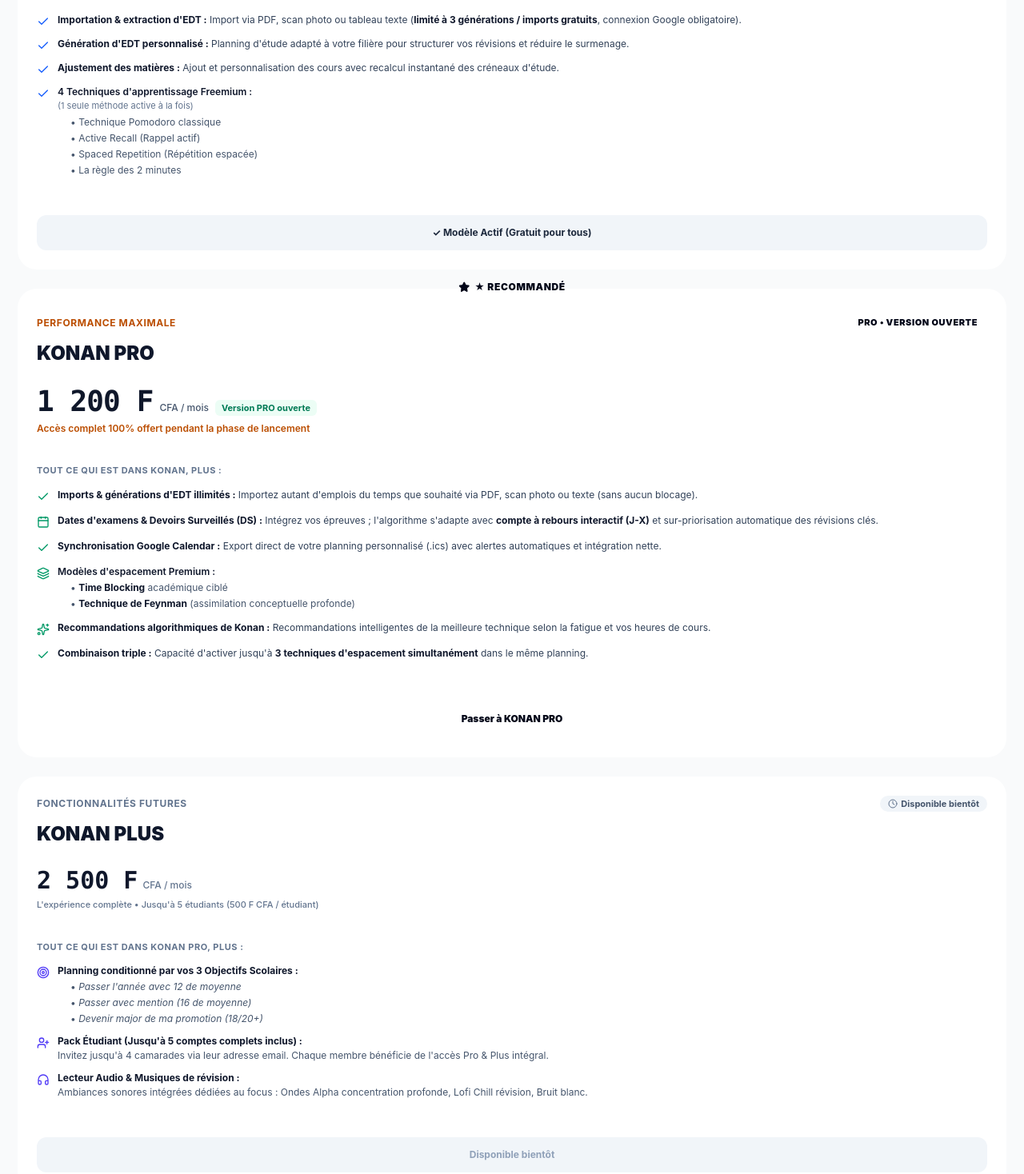
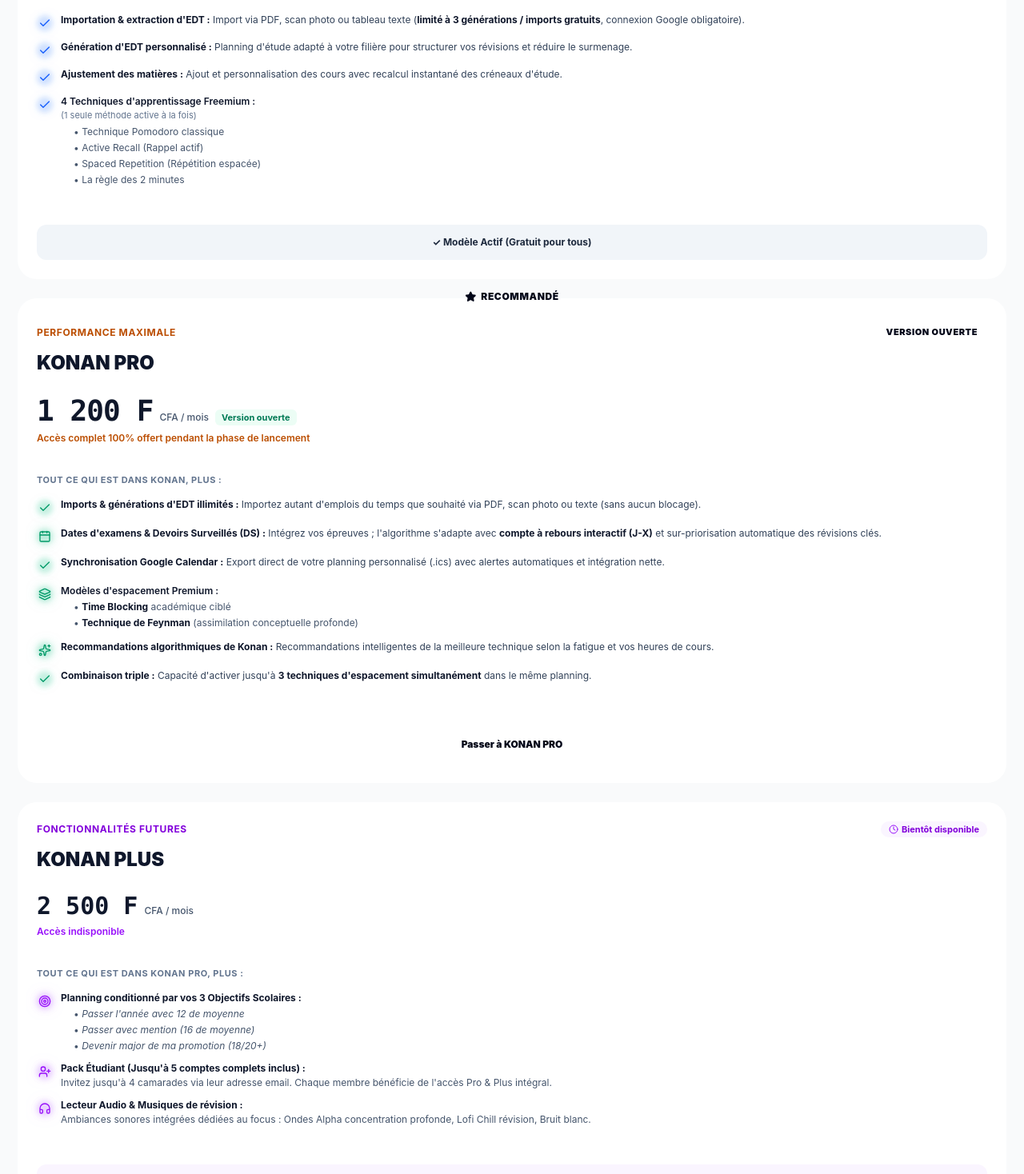
Before and after one commit to tutominecraftmichael-commits/Koanan-Application, a React (Vite) app: page / in a window 1280 px wide. Shown: the part 2842-4310 px from the top of the page at 80% size. Built offline with nearby package versions, Linux system fonts and the light colour scheme; no server answers.

Commit message:
fix(landing): update pricing cards styling, single star, violet theme for plus, and pure color auras

```diff
--- a/src/features/landing/PricingSection.tsx
+++ b/src/features/landing/PricingSection.tsx
@@ -128,20 +128,32 @@ export const PricingSection: React.FC<PricingSectionProps> = ({
               </p>
               <ul className="space-y-3 text-xs sm:text-sm text-slate-700 dark:text-slate-200">
                 <li className="flex items-start gap-2.5">
-                  <Check className="w-4 h-4 text-blue-600 dark:text-sky-400 shrink-0 mt-0.5" />
+                  <div className="relative shrink-0 flex items-center justify-center w-5 h-5 mt-0.5">
+                    <span className="absolute inset-0 rounded-full bg-blue-500/20 dark:bg-sky-400/25 blur-[3px]" />
+                    <Check className="relative w-4 h-4 text-blue-600 dark:text-sky-400 drop-shadow-[0_0_8px_rgba(37,99,235,0.6)] dark:drop-shadow-[0_0_8px_rgba(56,189,248,0.7)]" />
+                  </div>
                   <span><strong className="text-slate-900 dark:text-white">Importation & extraction d'EDT :</strong> Import via PDF, scan photo ou tableau texte (<strong className="text-slate-900 dark:text-white">limité à 3 générations / imports gratuits</strong>, connexion Google obligatoire).</span>
                 </li>
 
                 <li className="flex items-start gap-2.5">
-                  <Check className="w-4 h-4 text-blue-600 dark:text-sky-400 shrink-0 mt-0.5" />
+                  <div className="relative shrink-0 flex items-center justify-center w-5 h-5 mt-0.5">
+                    <span className="absolute inset-0 rounded-full bg-blue-500/20 dark:bg-sky-400/25 blur-[3px]" />
+                    <Check className="relative w-4 h-4 text-blue-600 dark:text-sky-400 drop-shadow-[0_0_8px_rgba(37,99,235,0.6)] dark:drop-shadow-[0_0_8px_rgba(56,189,248,0.7)]" />
+                  </div>
                   <span><strong className="text-slate-900 dark:text-white">Génération d'EDT personnalisé :</strong> Planning d'étude adapté à votre filière pour structurer vos révisions et réduire le surmenage.</span>
                 </li>
                 <li className="flex items-start gap-2.5">
-                  <Check className="w-4 h-4 text-blue-600 dark:text-sky-400 shrink-0 mt-0.5" />
+                  <div className="relative shrink-0 flex items-center justify-center w-5 h-5 mt-0.5">
+                    <span className="absolute inset-0 rounded-full bg-blue-500/20 dark:bg-sky-400/25 blur-[3px]" />
+                    <Check className="relative w-4 h-4 text-blue-600 dark:text-sky-400 drop-shadow-[0_0_8px_rgba(37,99,235,0.6)] dark:drop-shadow-[0_0_8px_rgba(56,189,248,0.7)]" />
+                  </div>
                   <span><strong className="text-slate-900 dark:text-white">Ajustement des matières :</strong> Ajout et personnalisation des cours avec recalcul instantané des créneaux d'étude.</span>
                 </li>
                 <li className="flex items-start gap-2.5">
-                  <Check className="w-4 h-4 text-blue-600 dark:text-sky-400 shrink-0 mt-0.5" />
+                  <div className="relative shrink-0 flex items-center justify-center w-5 h-5 mt-0.5">
+                    <span className="absolute inset-0 rounded-full bg-blue-500/20 dark:bg-sky-400/25 blur-[3px]" />
+                    <Check className="relative w-4 h-4 text-blue-600 dark:text-sky-400 drop-shadow-[0_0_8px_rgba(37,99,235,0.6)] dark:drop-shadow-[0_0_8px_rgba(56,189,248,0.7)]" />
+                  </div>
                   <div>
                     <span className="font-semibold text-slate-900 dark:text-white">4 Techniques d'apprentissage Freemium :</span>
                     <p className="text-[11px] text-slate-500 dark:text-slate-400 mt-0.5 mb-1.5">(1 seule méthode active à la fois)</p>
@@ -178,10 +190,10 @@ export const PricingSection: React.FC<PricingSectionProps> = ({
           }`}
           style={{ transitionDelay: isVisible ? '250ms' : '0ms' }}
         >
-          {/* Étiquette "★ Recommandé" dorée à cheval sur le haut de la carte */}
+          {/* Étiquette "Recommandé" dorée à cheval sur le haut de la carte (1 seule étoile) */}
           <div className="absolute -top-3.5 left-1/2 -translate-x-1/2 px-4 py-1 rounded-full bg-gradient-to-r from-amber-400 via-amber-300 to-yellow-400 text-slate-950 text-xs font-black tracking-wider uppercase shadow-md shadow-amber-500/30 flex items-center gap-1.5 z-30 whitespace-nowrap">
             <Star className="w-3.5 h-3.5 fill-slate-950 text-slate-950 shrink-0" />
-            <span>★ Recommandé</span>
+            <span>Recommandé</span>
           </div>
 
           <div className="space-y-5 pt-2">
@@ -191,9 +203,9 @@ export const PricingSection: React.FC<PricingSectionProps> = ({
                   Performance Maximale
                 </span>
 
-                {/* Gros badge "PRO • VERSION OUVERTE" coloré juste au-dessus du prix */}
+                {/* Gros badge "VERSION OUVERTE" coloré juste au-dessus du prix */}
                 <span className="text-[11px] px-3 py-0.5 rounded-full bg-gradient-to-r from-amber-400 via-amber-300 to-yellow-400 text-slate-950 border border-amber-300 shadow-sm font-black whitespace-nowrap inline-flex items-center gap-1 shrink-0 uppercase tracking-wider">
-                  <span>PRO • VERSION OUVERTE</span>
+                  <span>VERSION OUVERTE</span>
                 </span>
               </div>
 
@@ -210,7 +222,7 @@ export const PricingSection: React.FC<PricingSectionProps> = ({
                 </span>
                 <span className="text-xs sm:text-sm text-slate-600 dark:text-slate-300 font-medium">CFA / mois</span>
                 <span className="text-[11px] font-bold px-2 py-0.5 rounded-md bg-emerald-50 text-emerald-700 border border-emerald-300 dark:bg-emerald-500/20 dark:text-emerald-300 dark:border-emerald-500/30">
-                  Version PRO ouverte
+                  Version ouverte
                 </span>
               </div>
               <p className="text-xs sm:text-sm text-amber-700 dark:text-amber-300/95 font-semibold mt-1.5 leading-snug">
@@ -218,29 +230,41 @@ export const PricingSection: React.FC<PricingSectionProps> = ({
               </p>
             </div>
 
-            {/* Liste des fonctionnalités : Coches lumineuses vert émeraude / turquoise, mots-clés en gras */}
+            {/* Liste des fonctionnalités : Coches lumineuses vert émeraude avec halo aura pur */}
             <div className="space-y-3.5">
               <p className="text-[11px] font-bold uppercase tracking-wider text-slate-500 dark:text-slate-300">
                 Tout ce qui est dans KONAN, plus :
               </p>
               <ul className="space-y-3.5 text-xs sm:text-sm text-slate-700 dark:text-slate-200">
                 <li className="flex items-start gap-2.5">
-                  <Check className="w-4 h-4 text-emerald-600 dark:text-emerald-400 drop-shadow-none dark:drop-shadow-[0_0_8px_rgba(52,211,153,0.7)] shrink-0 mt-0.5" />
+                  <div className="relative shrink-0 flex items-center justify-center w-5 h-5 mt-0.5">
+                    <span className="absolute inset-0 rounded-full bg-emerald-500/20 dark:bg-emerald-400/25 blur-[3px]" />
+                    <Check className="relative w-4 h-4 text-emerald-600 dark:text-emerald-400 drop-shadow-[0_0_8px_rgba(16,185,129,0.6)] dark:drop-shadow-[0_0_8px_rgba(52,211,153,0.7)]" />
+                  </div>
                   <span><strong className="text-slate-900 dark:text-white">Imports & générations d'EDT illimités :</strong> Importez autant d'emplois du temps que souhaité via PDF, scan photo ou texte (sans aucun blocage).</span>
                 </li>
 
                 <li className="flex items-start gap-2.5">
-                  <Calendar className="w-4 h-4 text-emerald-600 dark:text-emerald-400 drop-shadow-none dark:drop-shadow-[0_0_8px_rgba(52,211,153,0.7)] shrink-0 mt-0.5" />
+                  <div className="relative shrink-0 flex items-center justify-center w-5 h-5 mt-0.5">
+                    <span className="absolute inset-0 rounded-full bg-emerald-500/20 dark:bg-emerald-400/25 blur-[3px]" />
+                    <Calendar className="relative w-4 h-4 text-emerald-600 dark:text-emerald-400 drop-shadow-[0_0_8px_rgba(16,185,129,0.6)] dark:drop-shadow-[0_0_8px_rgba(52,211,153,0.7)]" />
+                  </div>
                   <span><strong className="text-slate-900 dark:text-white">Dates d'examens & Devoirs Surveillés (DS) :</strong> Intégrez vos épreuves ; l'algorithme s'adapte avec <strong className="text-slate-900 dark:text-white">compte à rebours interactif (J-X)</strong> et sur-priorisation automatique des révisions clés.</span>
                 </li>
 
                 <li className="flex items-start gap-2.5">
-                  <Check className="w-4 h-4 text-emerald-600 dark:text-emerald-400 drop-shadow-none dark:drop-shadow-[0_0_8px_rgba(52,211,153,0.7)] shrink-0 mt-0.5" />
+                  <div className="relative shrink-0 flex items-center justify-center w-5 h-5 mt-0.5">
+                    <span className="absolute inset-0 rounded-full bg-emerald-500/20 dark:bg-emerald-400/25 blur-[3px]" />
+                    <Check className="relative w-4 h-4 text-emerald-600 dark:text-emerald-400 drop-shadow-[0_0_8px_rgba(16,185,129,0.6)] dark:drop-shadow-[0_0_8px_rgba(52,211,153,0.7)]" />
+                  </div>
                   <span><strong className="text-slate-900 dark:text-white">Synchronisation Google Calendar :</strong> Export direct de votre planning personnalisé (.ics) avec alertes automatiques et intégration nette.</span>
                 </li>
 
                 <li className="flex items-start gap-2.5">
-                  <Layers className="w-4 h-4 text-emerald-600 dark:text-emerald-400 drop-shadow-none dark:drop-shadow-[0_0_8px_rgba(52,211,153,0.7)] shrink-0 mt-0.5" />
+                  <div className="relative shrink-0 flex items-center justify-center w-5 h-5 mt-0.5">
+                    <span className="absolute inset-0 rounded-full bg-emerald-500/20 dark:bg-emerald-400/25 blur-[3px]" />
+                    <Layers className="relative w-4 h-4 text-emerald-600 dark:text-emerald-400 drop-shadow-[0_0_8px_rgba(16,185,129,0.6)] dark:drop-shadow-[0_0_8px_rgba(52,211,153,0.7)]" />
+                  </div>
                   <div>
                     <span className="font-semibold text-slate-900 dark:text-white">Modèles d'espacement Premium :</span>
                     <ul className="mt-1 space-y-1 pl-1 text-xs text-slate-600 dark:text-slate-300 border-l border-amber-200 dark:border-indigo-400/30 ml-1">
@@ -251,12 +275,18 @@ export const PricingSection: React.FC<PricingSectionProps> = ({
                 </li>
 
                 <li className="flex items-start gap-2.5">
-                  <Sparkles className="w-4 h-4 text-emerald-600 dark:text-emerald-400 drop-shadow-none dark:drop-shadow-[0_0_8px_rgba(52,211,153,0.7)] shrink-0 mt-0.5" />
+                  <div className="relative shrink-0 flex items-center justify-center w-5 h-5 mt-0.5">
+                    <span className="absolute inset-0 rounded-full bg-emerald-500/20 dark:bg-emerald-400/25 blur-[3px]" />
+                    <Sparkles className="relative w-4 h-4 text-emerald-600 dark:text-emerald-400 drop-shadow-[0_0_8px_rgba(16,185,129,0.6)] dark:drop-shadow-[0_0_8px_rgba(52,211,153,0.7)]" />
+                  </div>
                   <span><strong className="text-slate-900 dark:text-white">Recommandations algorithmiques de Konan :</strong> Recommandations intelligentes de la meilleure technique selon la fatigue et vos heures de cours.</span>
                 </li>
 
                 <li className="flex items-start gap-2.5">
-                  <Check className="w-4 h-4 text-emerald-600 dark:text-emerald-400 drop-shadow-none dark:drop-shadow-[0_0_8px_rgba(52,211,153,0.7)] shrink-0 mt-0.5" />
+                  <div className="relative shrink-0 flex items-center justify-center w-5 h-5 mt-0.5">
+                    <span className="absolute inset-0 rounded-full bg-emerald-500/20 dark:bg-emerald-400/25 blur-[3px]" />
+                    <Check className="relative w-4 h-4 text-emerald-600 dark:text-emerald-400 drop-shadow-[0_0_8px_rgba(16,185,129,0.6)] dark:drop-shadow-[0_0_8px_rgba(52,211,153,0.7)]" />
+                  </div>
                   <span><strong className="text-slate-900 dark:text-white">Combinaison triple :</strong> Capacité d'activer jusqu'à <strong className="text-slate-900 dark:text-white">3 techniques d'espacement simultanément</strong> dans le même planning.</span>
                 </li>
               </ul>
@@ -275,9 +305,9 @@ export const PricingSection: React.FC<PricingSectionProps> = ({
           </div>
         </div>
 
-        {/* 3. PLAN KONAN PLUS (ÉLITE) */}
+        {/* 3. PLAN KONAN PLUS (ÉLITE • SUBLIMÉ EN VIOLET PUR) */}
         <div
-          className={`flex flex-col justify-between rounded-3xl bg-white border border-slate-200 shadow-xl shadow-slate-200/50 dark:bg-[#0C1424]/90 dark:border-white/10 dark:shadow-xl p-6 sm:p-8 hover:border-slate-300 dark:hover:border-white/20 hover:-translate-y-1.5 transition-all duration-700 ease-out transform ${
+          className={`relative flex flex-col justify-between rounded-3xl bg-white border-2 border-purple-400 shadow-2xl shadow-purple-500/10 hover:shadow-purple-500/25 dark:bg-gradient-to-b dark:from-[#170C2E]/95 dark:via-[#130A24]/95 dark:to-[#0B0515]/95 dark:border-purple-500/40 dark:shadow-[0_0_50px_rgba(168,85,247,0.22)] dark:hover:shadow-[0_0_70px_rgba(168,85,247,0.38)] backdrop-blur-2xl p-6 sm:p-8 hover:-translate-y-1.5 transition-all duration-700 ease-out transform ${
             isVisible ? 'opacity-100 translate-y-0' : 'opacity-0 translate-y-12'
           }`}
           style={{ transitionDelay: isVisible ? '400ms' : '0ms' }}
@@ -285,12 +315,12 @@ export const PricingSection: React.FC<PricingSectionProps> = ({
           <div className="space-y-5">
             <div className="space-y-3">
               <div className="flex items-center justify-between gap-2">
-                <span className="text-xs font-bold uppercase tracking-wider text-slate-500 dark:text-slate-400">
+                <span className="text-xs font-bold uppercase tracking-wider text-purple-700 dark:text-purple-300">
                   Fonctionnalités Futures
                 </span>
-                <span className="text-[11px] px-2.5 py-0.5 rounded-full bg-slate-100 text-slate-600 border border-slate-200 dark:bg-white/[0.05] dark:text-slate-300 dark:border-white/10 font-bold flex items-center gap-1 whitespace-nowrap shrink-0">
-                  <Clock className="w-3 h-3 text-slate-500 dark:text-slate-400" />
-                  Disponible bientôt
+                <span className="text-[11px] px-2.5 py-0.5 rounded-full bg-purple-50 text-purple-700 border border-purple-200 dark:bg-purple-500/15 dark:text-purple-300 dark:border-purple-500/30 font-bold flex items-center gap-1 whitespace-nowrap shrink-0">
+                  <Clock className="w-3 h-3 text-purple-600 dark:text-purple-400" />
+                  Bientôt disponible
                 </span>
               </div>
 
@@ -300,27 +330,32 @@ export const PricingSection: React.FC<PricingSectionProps> = ({
             </div>
 
             {/* Prix avec Animation */}
-            <div className="pt-1 pb-4 border-b border-slate-200 dark:border-white/10">
-              <div className="flex items-baseline gap-1.5">
+            <div className="pt-1 pb-4 border-b border-purple-200/80 dark:border-purple-500/20">
+              <div className="flex items-baseline gap-2 flex-wrap">
                 <span className="text-3xl sm:text-4xl font-extrabold text-slate-900 dark:text-white font-mono">
                   <AnimatedCounter value={2500} duration={1400} formatThousands /> F
                 </span>
-                <span className="text-xs text-slate-500 dark:text-slate-400 font-medium">CFA / mois</span>
+                <span className="text-xs sm:text-sm text-slate-600 dark:text-slate-300 font-medium">CFA / mois</span>
               </div>
-              <p className="text-[11px] text-slate-500 dark:text-slate-400 font-medium mt-1">L'expérience complète • Jusqu'à 5 étudiants (500 F CFA / étudiant)</p>
+              <p className="text-xs sm:text-sm text-purple-600 dark:text-purple-300 font-semibold mt-1.5">
+                Accès indisponible
+              </p>
             </div>
 
-            {/* Liste des Fonctionnalités */}
+            {/* Liste des Fonctionnalités : Dessins & Puces avec aura violette pure */}
             <div className="space-y-3.5">
               <p className="text-[11px] font-bold uppercase tracking-wider text-slate-500 dark:text-slate-400">
                 Tout ce qui est dans KONAN PRO, plus :
               </p>
               <ul className="space-y-3 text-xs sm:text-sm text-slate-700 dark:text-slate-200">
                 <li className="flex items-start gap-2.5">
-                  <Target className="w-4 h-4 text-indigo-600 dark:text-indigo-400 shrink-0 mt-0.5" />
+                  <div className="relative shrink-0 flex items-center justify-center w-5 h-5 mt-0.5">
+                    <span className="absolute inset-0 rounded-full bg-purple-500/20 dark:bg-purple-400/25 blur-[3px]" />
+                    <Target className="relative w-4 h-4 text-purple-600 dark:text-purple-400 drop-shadow-[0_0_8px_rgba(168,85,247,0.6)] dark:drop-shadow-[0_0_8px_rgba(192,132,252,0.7)]" />
+                  </div>
                   <div>
                     <span><strong className="text-slate-900 dark:text-white">Planning conditionné par vos 3 Objectifs Scolaires :</strong></span>
-                    <ul className="mt-1 space-y-1 pl-1 text-xs text-slate-600 dark:text-slate-300 border-l border-slate-200 dark:border-indigo-400/30 ml-1">
+                    <ul className="mt-1 space-y-1 pl-1 text-xs text-slate-600 dark:text-slate-300 border-l border-purple-200 dark:border-purple-400/30 ml-1">
                       <li className="pl-2">• <em>Passer l'année avec 12 de moyenne</em></li>
                       <li className="pl-2">• <em>Passer avec mention (16 de moyenne)</em></li>
                       <li className="pl-2">• <em>Devenir major de ma promotion (18/20+)</em></li>
@@ -328,7 +363,10 @@ export const PricingSection: React.FC<PricingSectionProps> = ({
                   </div>
                 </li>
                 <li className="flex items-start gap-2.5">
-                  <UserPlus className="w-4 h-4 text-indigo-600 dark:text-indigo-400 shrink-0 mt-0.5" />
+                  <div className="relative shrink-0 flex items-center justify-center w-5 h-5 mt-0.5">
+                    <span className="absolute inset-0 rounded-full bg-purple-500/20 dark:bg-purple-400/25 blur-[3px]" />
+                    <UserPlus className="relative w-4 h-4 text-purple-600 dark:text-purple-400 drop-shadow-[0_0_8px_rgba(168,85,247,0.6)] dark:drop-shadow-[0_0_8px_rgba(192,132,252,0.7)]" />
+                  </div>
                   <div>
                     <span><strong className="text-slate-900 dark:text-white">Pack Étudiant (Jusqu'à 5 comptes complets inclus) :</strong></span>
                     <p className="text-slate-600 dark:text-slate-300 mt-0.5">
@@ -337,7 +375,10 @@ export const PricingSection: React.FC<PricingSectionProps> = ({
                   </div>
                 </li>
                 <li className="flex items-start gap-2.5">
-                  <Headphones className="w-4 h-4 text-indigo-600 dark:text-indigo-400 shrink-0 mt-0.5" />
+                  <div className="relative shrink-0 flex items-center justify-center w-5 h-5 mt-0.5">
+                    <span className="absolute inset-0 rounded-full bg-purple-500/20 dark:bg-purple-400/25 blur-[3px]" />
+                    <Headphones className="relative w-4 h-4 text-purple-600 dark:text-purple-400 drop-shadow-[0_0_8px_rgba(168,85,247,0.6)] dark:drop-shadow-[0_0_8px_rgba(192,132,252,0.7)]" />
+                  </div>
                   <div>
                     <span><strong className="text-slate-900 dark:text-white">Lecteur Audio & Musiques de révision :</strong></span>
                     <p className="text-slate-600 dark:text-slate-300 mt-0.5">
@@ -350,13 +391,13 @@ export const PricingSection: React.FC<PricingSectionProps> = ({
           </div>
 
           {/* Bouton d'Action */}
-          <div className="pt-6 mt-6 border-t border-slate-200 dark:border-white/10">
+          <div className="pt-6 mt-6 border-t border-purple-200/80 dark:border-purple-500/20">
             <button
               type="button"
               onClick={() => onSelectPlan?.('plus')}
-              className="w-full text-xs sm:text-sm font-bold py-3.5 px-4 rounded-xl bg-slate-100 text-slate-400 border border-slate-200 dark:bg-white/[0.04] dark:text-slate-400 dark:border-white/10 cursor-not-allowed"
+              className="w-full text-xs sm:text-sm font-bold py-3.5 px-4 rounded-xl bg-purple-50 hover:bg-purple-100 text-purple-700 border border-purple-200 dark:bg-purple-500/15 dark:hover:bg-purple-500/25 dark:text-purple-300 dark:border-purple-500/30 transition-all cursor-pointer"
             >
-              Disponible bientôt
+              Accès indisponible • Bientôt disponible
             </button>
           </div>
         </div>
```
